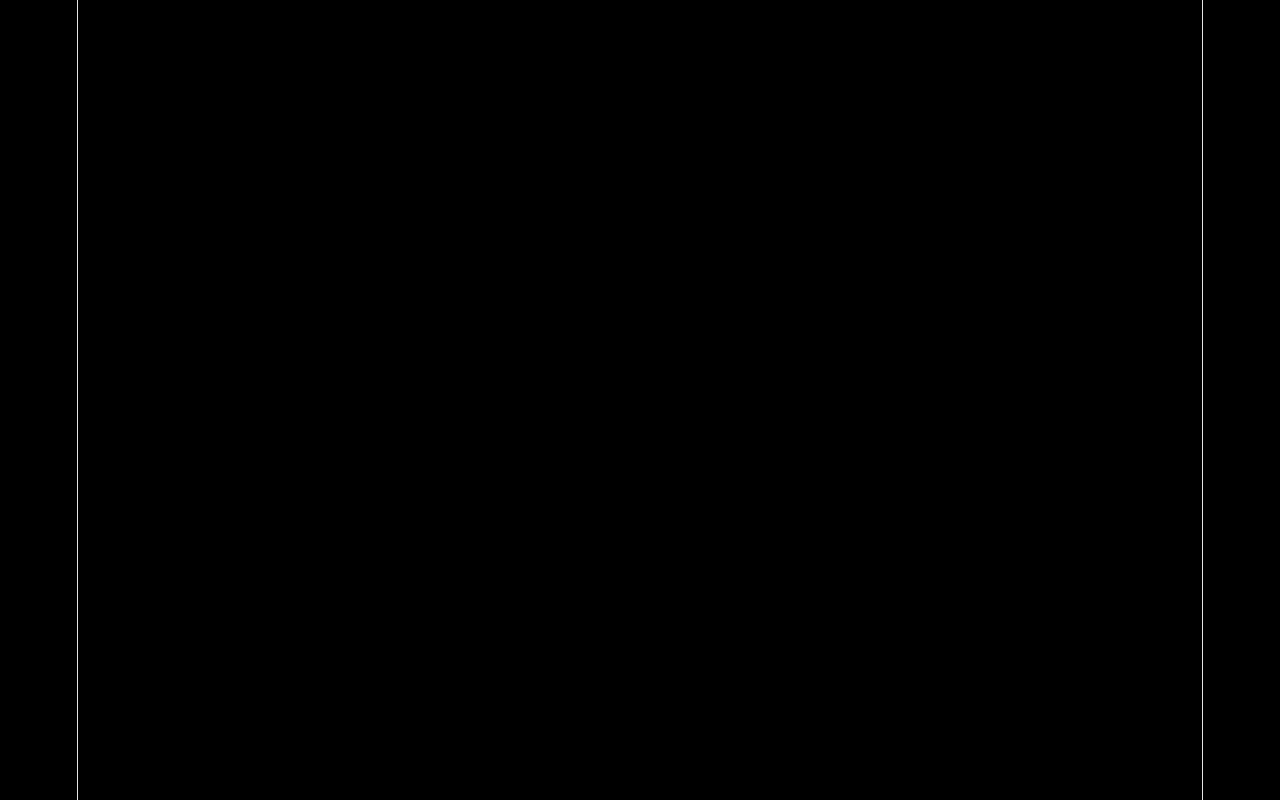
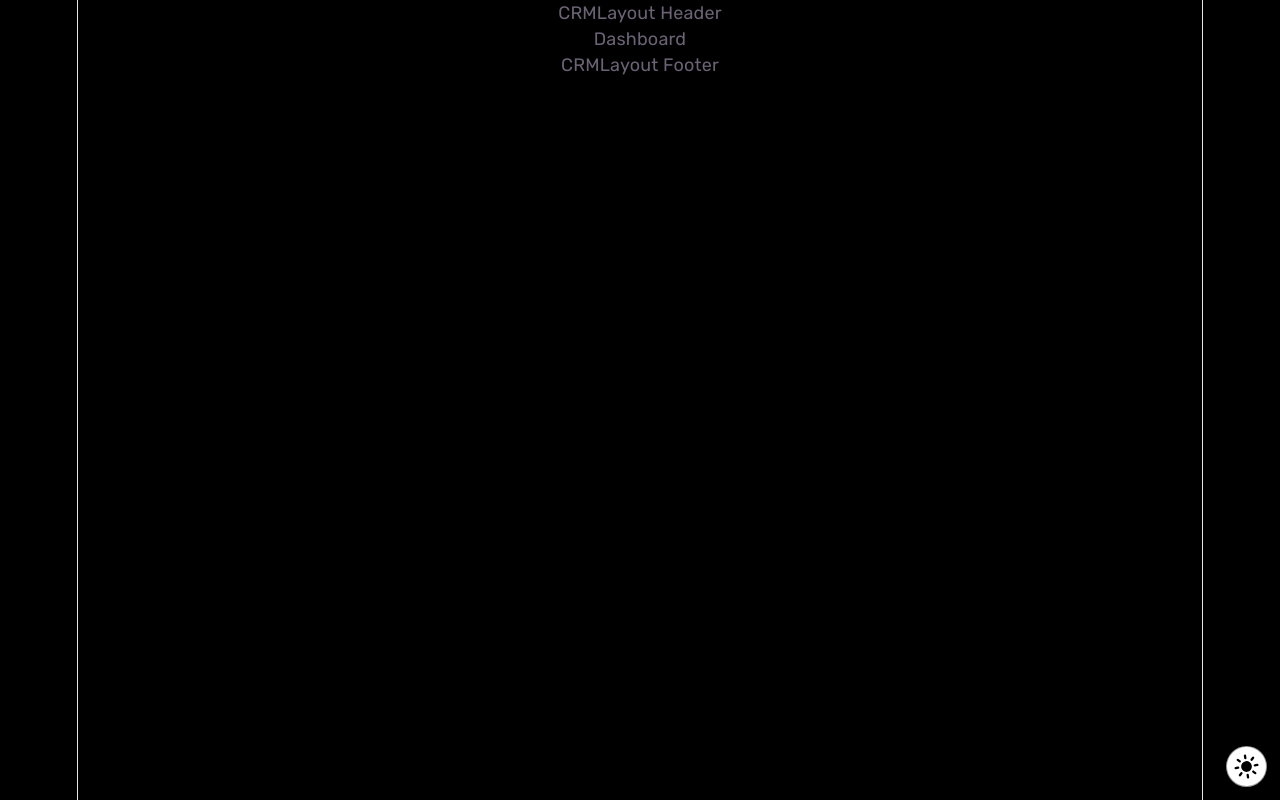
Before and after one commit to asadqureshi786/job-portal, a React (Vite) app: page /company in a window 1280 px wide. Before the commit this address had no page. Built offline with nearby package versions, Linux system fonts and the light colour scheme; a web font is replaced by a local one.

Commit message:
working on company dashboard

```diff
--- a/src/App.jsx
+++ b/src/App.jsx
@@ -1,6 +1,6 @@
 import { useState } from "react";
-import "./App.css";
-import "./assets/css/style.scss";
+
+// import "./assets/css/style.scss";
 import Router from "./routes/router";
 import { ThemeProvider } from "./context/ThemeContext";
 
--- a/src/layouts/CRMLayout.jsx
+++ b/src/layouts/CRMLayout.jsx
@@ -1,5 +1,6 @@
 import React from 'react'
 import { Outlet } from "react-router-dom";
+import ThemeBox from "../components/ThemeBox";
 
 export default function CRMLayout() {
   return (
@@ -7,6 +8,7 @@ export default function CRMLayout() {
     <div>CRMLayout Header</div>
     <Outlet />
     <div>CRMLayout Footer</div>
+    <ThemeBox/>
     </>
   )
 }
--- a/src/layouts/WebLayout.jsx
+++ b/src/layouts/WebLayout.jsx
@@ -1,3 +1,5 @@
+import "../App.css";
+
 import { useEffect } from "react";
 import { Outlet } from "react-router-dom";
 
--- a/src/pages/company/Dashboard.jsx
+++ b/src/pages/company/Dashboard.jsx
@@ -0,0 +1,7 @@
+import React from 'react'
+
+export default function Dashboard() {
+  return (
+    <div className=''>Dashboard</div>
+  )
+}
--- a/src/routes/router.jsx
+++ b/src/routes/router.jsx
@@ -1,44 +1,59 @@
-import React from 'react'
+import React from "react";
 import { BrowserRouter, Routes, Route } from "react-router-dom";
 
 // Layout
-import WebLayout from '../layouts/WebLayout';
+import WebLayout from "../layouts/WebLayout";
+import CRMLayout from "../layouts/CRMLayout";
 
 // Website Imports
 import Home from "../pages/Home";
-import FindJob from '../pages/FindJob';
-import Contact from '../pages/Contact';
-import Blogs from '../pages/Blogs';
+import FindJob from "../pages/FindJob";
+import Contact from "../pages/Contact";
+import Blogs from "../pages/Blogs";
 
 // Auth
-import Register from '../pages/auth/Register'
-import Login from '../pages/auth/Login'
-
+import Register from "../pages/auth/Register";
+import Login from "../pages/auth/Login";
 
 // Company
+import C_Dashboard from "../pages/company/Dashboard";
 
-
-
-// CRM Imports
+// Company Routes
+const routesLinks = [
+  {
+    path: "company",
+    layout: <CRMLayout />,
+    children: [{ path: "", element: <C_Dashboard /> }],
+  },
+];
 
 export default function router() {
   return (
     <BrowserRouter>
-        <Routes>
+      <Routes>
+        {/* Auth */}
+        <Route path="register" element={<Register />} />
+        <Route path="login" element={<Login />} />
 
-            {/* Auth */}
-            <Route path='register' element={<Register />}/>
-            <Route path='login' element={<Login />}/>
+        {/* Website */}
+        <Route path="/" element={<WebLayout />}>
+          <Route path="" element={<Home />} />
+          <Route path="home" element={<Home />} />
+          <Route path="find-job" element={<FindJob />} />
+          <Route path="contact" element={<Contact />} />
+          <Route path="blogs" element={<Blogs />} />
+        </Route>
 
-            {/* Website */}
-            <Route path='/' element={<WebLayout/>}>
-                <Route path='' element={<Home />}/>
-                <Route path='home' element={<Home />}/>
-                <Route path='find-job' element={<FindJob />}/>
-                <Route path='contact' element={<Contact />}/>
-                <Route path='blogs' element={<Blogs />}/>
-            </Route>
-        </Routes>
+        {routesLinks.map((route, index) => (
+          <Route key={index} path={route.path} element={route.layout}>
+            {route.children.map((child, idx) => (
+              <Route key={idx} path={child.path} element={child.element} />
+            ))}
+          </Route>
+        ))}
+
+
+      </Routes>
     </BrowserRouter>
-  )
+  );
 }
```
